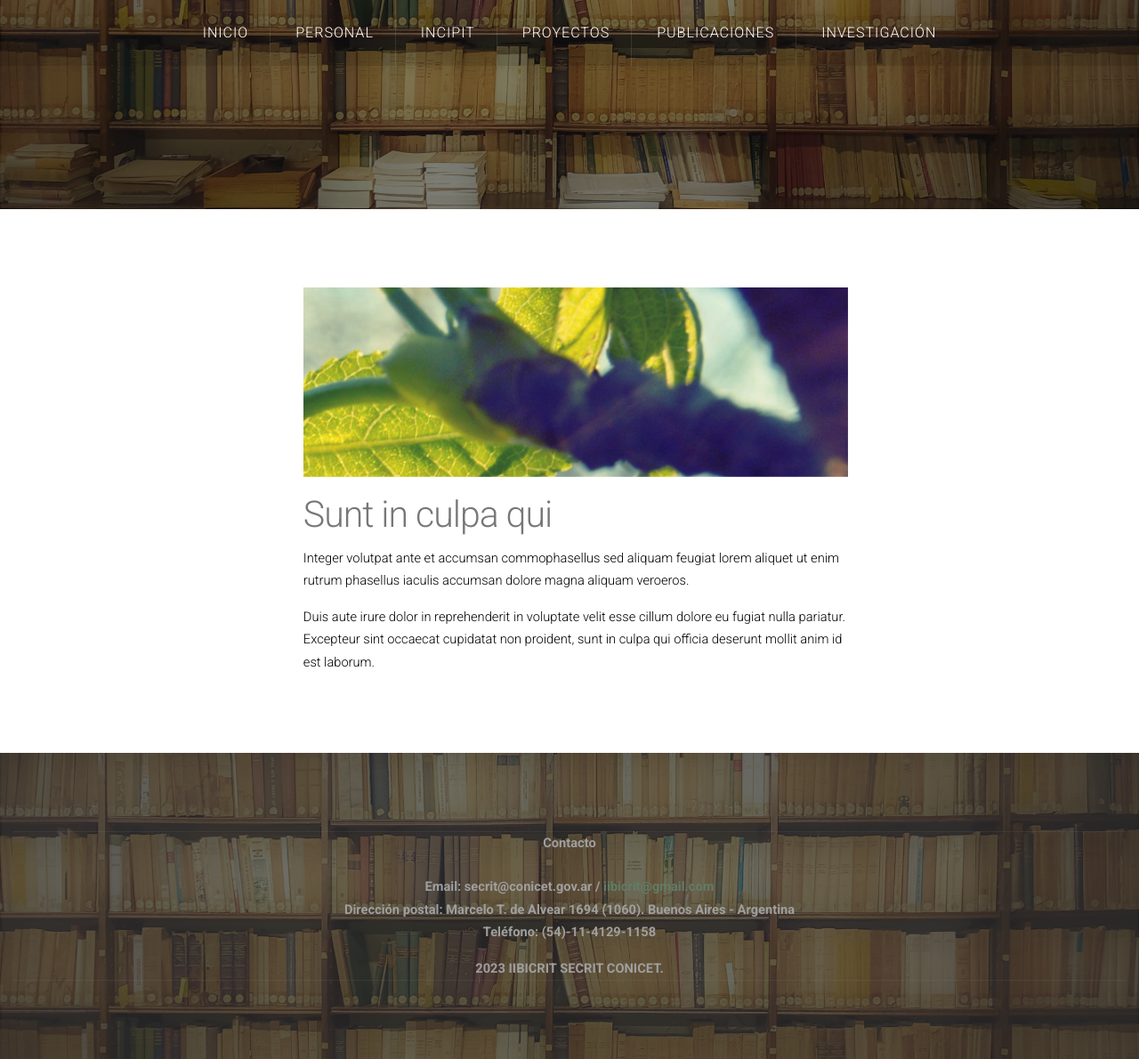
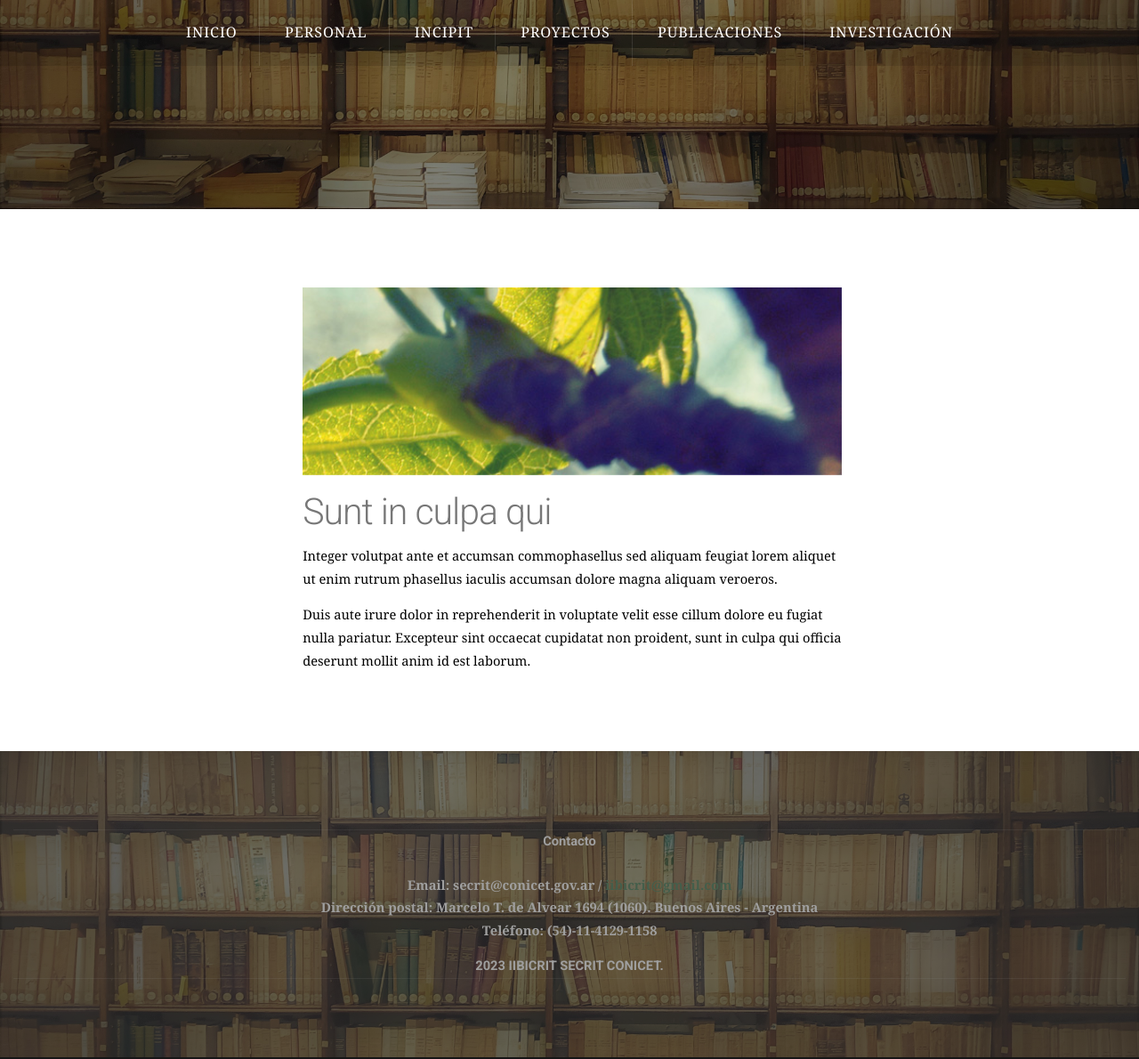
Before and after one commit to gabrielcalarco/sitio_iibicrit, a Jekyll site: the page built from _posts/2014-08-25-test-post.md, in a window 1280 px wide. Shown: the whole page at 89% size. Built offline with Jekyll 4.4.1, drawn with Linux system fonts in a browser that asks for light colours; nearby versions of some CDN libraries.

Commit message:
padding row

```diff
--- a/assets/css/style.css
+++ b/assets/css/style.css
@@ -59,7 +59,7 @@
 	a
 	{
 		text-decoration: none;
-		color: #80BA8E;
+		color: #497c56;
 	}
 
 	a:hover
@@ -99,6 +99,7 @@
 	p, ul, ol, dl, table
 	{
 		margin-bottom: 1em;
+		font-family: Georgia, 'Times New Roman', Times, serif;
 	}
 
 	.contact {
@@ -159,6 +160,7 @@
 		.row > section,
 		.row > article
 		{
+			padding-right: 4px;
 			margin-bottom: 0;
 		}
 
@@ -1057,5 +1059,6 @@
 		  }
 		  /* Clear floats after the columns */
 		  .row {
+			padding-right: 4px;
 			max-width: 70em ;
 		  }
```
Also changed, not shown: incipit.html (+2 -2 lines).
